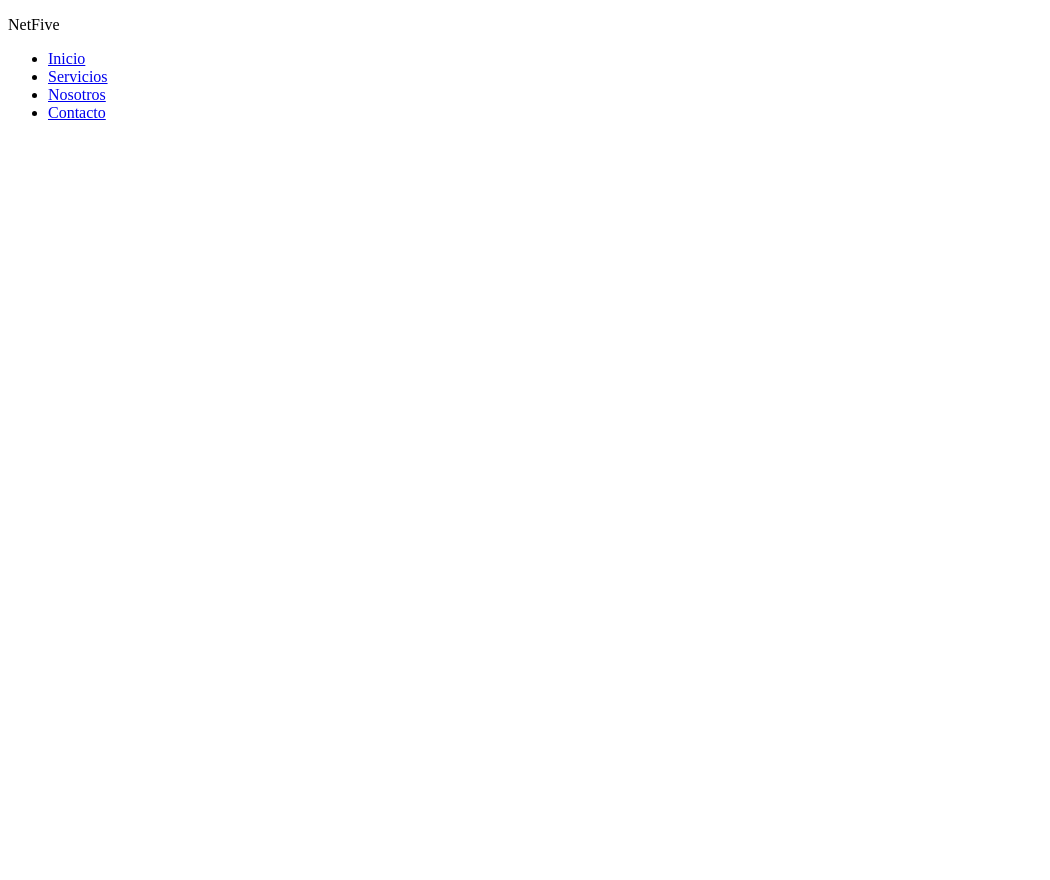
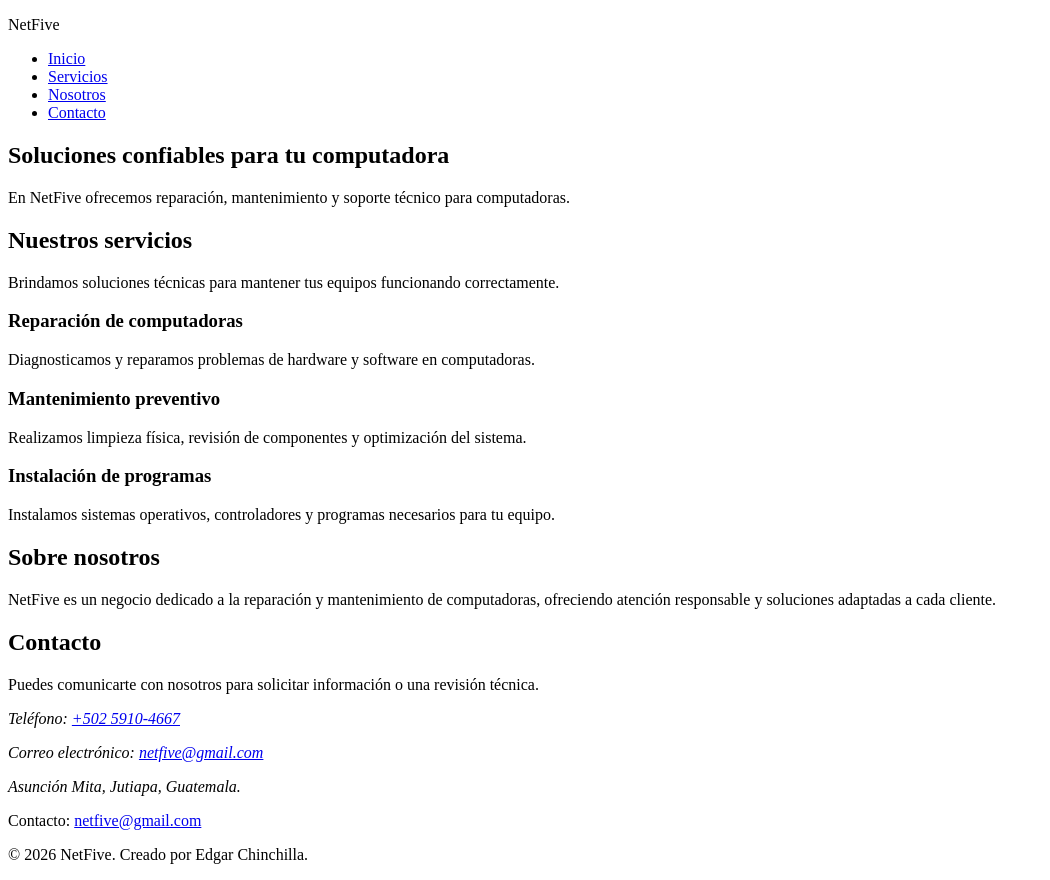
Before and after one commit to EdgarFive/proyecto-integrador-html, a plain HTML site: page index.html in a window 1280 px wide. Shown: the whole page, without its empty margins (0-1050 px from the left). Before the commit the page ends 800 px from the top, so only its background shows below. Drawn offline with Linux system fonts and the light colour scheme.

Commit message:
Update index.html
Avanzando

```diff
--- a/index.html
+++ b/index.html
@@ -13,6 +13,8 @@
 </head>
 
 <body>
+
+
   <header>
     <p>NetFive</p>
     <nav>
@@ -25,8 +27,99 @@
     </nav>
   </header>
 
+
+
   <main>
+    <section id="inicio">
+      <h1>Soluciones confiables para tu computadora</h1>
+      <p>
+        En NetFive ofrecemos reparación, mantenimiento y soporte técnico para computadoras.
+      </p>
+    </section>
+
+
+
+    <section id="servicios">
+      <h2>Nuestros servicios</h2>
+      <p>
+        Brindamos soluciones técnicas para mantener tus equipos funcionando correctamente.
+      </p>
+
+      <article>
+        <h3>Reparación de computadoras</h3>
+
+        <p>
+          Diagnosticamos y reparamos problemas de hardware y software en computadoras.
+        </p>
+      </article>
+
+      <article>
+        <h3>Mantenimiento preventivo</h3>
+
+        <p>
+          Realizamos limpieza física, revisión de componentes y optimización del sistema.
+        </p>
+      </article>
+
+      <article>
+        <h3>Instalación de programas</h3>
+
+        <p>
+          Instalamos sistemas operativos, controladores y programas necesarios para tu equipo.
+        </p>
+      </article>
+    </section>
+
+
+
+
+    <section id="nosotros">
+      <h2>Sobre nosotros</h2>
+
+      <p>
+        NetFive es un negocio dedicado a la reparación y mantenimiento de computadoras,
+        ofreciendo atención responsable y soluciones adaptadas a cada cliente.
+      </p>
+    </section>
+
+    <section id="contacto">
+      <h2>Contacto</h2>
+
+      <p>
+        Puedes comunicarte con nosotros para solicitar información o una revisión técnica.
+      </p>
+
+      <address>
+        <p>
+          Teléfono:
+          <a href="tel:+50259104667">+502 5910-4667</a>
+        </p>
+
+        <p>
+          Correo electrónico:
+          <a href="mailto:netfive@gmail.com">netfive@gmail.com</a>
+        </p>
+
+        <p>Asunción Mita, Jutiapa, Guatemala.</p>
+      </address>
+    </section>
+
+
   </main>
 
 
+
+  <footer>
+    <p>
+      Contacto: <a href="mailto:netfive@gmail.com">netfive@gmail.com</a>
+    </p>
+
+    <p>
+      &copy; 2026 NetFive. Creado por Edgar Chinchilla.
+    </p>
+  </footer>
+
+
+
+
 </body>
```
